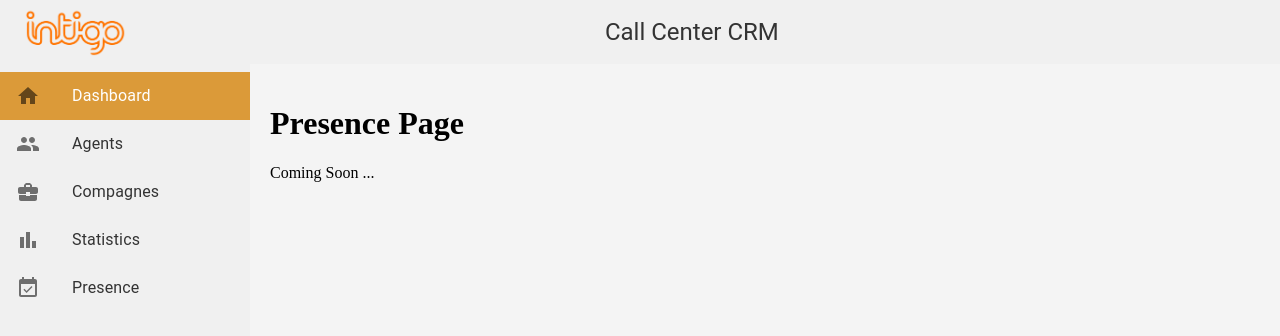
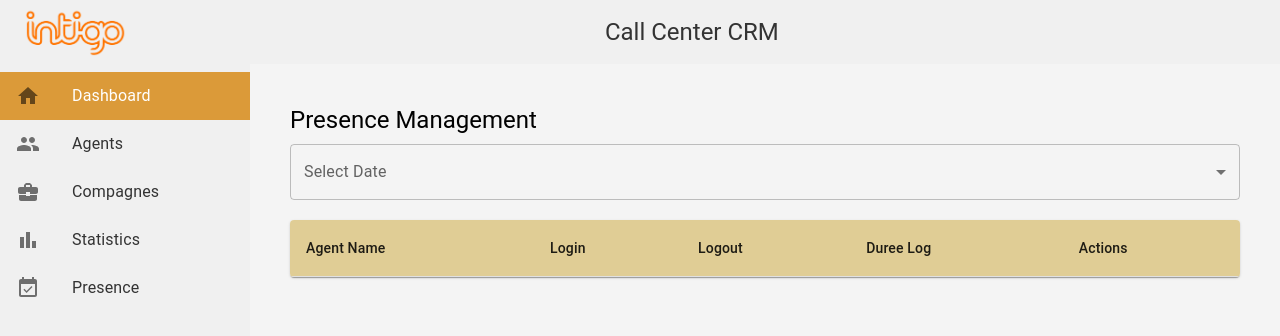
Before and after one commit to ramirachdi/CRM-frontend, a React (Create React App) app: page /presence in a window 1280 px wide. Shown: the top 336 px of the page. Built offline with nearby package versions, Linux system fonts and the light colour scheme.

Commit message:
added presence page

```diff
--- /dev/null
+++ b/src/components/DateSelector.js
@@ -0,0 +1,23 @@
+import React from 'react';
+import { FormControl, InputLabel, Select, MenuItem } from '@mui/material';
+
+const DateSelector = ({ selectedDate, setSelectedDate, availableDates }) => {
+  const handleChange = (event) => {
+    setSelectedDate(event.target.value);
+  };
+
+  return (
+    <FormControl fullWidth style={{ marginBottom: '20px' }}>
+      <InputLabel>Select Date</InputLabel>
+      <Select value={selectedDate} onChange={handleChange}>
+        {availableDates.map((date) => (
+          <MenuItem key={date} value={date}>
+            {date}
+          </MenuItem>
+        ))}
+      </Select>
+    </FormControl>
+  );
+};
+
+export default DateSelector;
--- /dev/null
+++ b/src/components/PresenceTable.js
@@ -0,0 +1,37 @@
+import React from 'react';
+import { Table, TableContainer, TableHead, TableRow, TableCell, TableBody, Paper, Button } from '@mui/material';
+
+const PresenceTable = ({ presences }) => {
+  return (
+    <TableContainer component={Paper}>
+      <Table>
+        <TableHead>
+          <TableRow style={{ backgroundColor: '#e0cd95' }}>
+            <TableCell>Agent Name</TableCell>
+            <TableCell>Login</TableCell>
+            <TableCell>Logout</TableCell>
+            <TableCell>Duree Log</TableCell>
+            <TableCell>Actions</TableCell>
+          </TableRow>
+        </TableHead>
+        <TableBody>
+          {presences.map((presence) => (
+            <TableRow key={presence.id}>
+              <TableCell>{presence.agent.name}</TableCell>
+              <TableCell>{presence.login}</TableCell>
+              <TableCell>{presence.logout}</TableCell>
+              <TableCell>{presence.dureeLog}</TableCell>
+              <TableCell>
+                <Button variant="contained" color="primary">
+                  View Details
+                </Button>
+              </TableCell>
+            </TableRow>
+          ))}
+        </TableBody>
+      </Table>
+    </TableContainer>
+  );
+};
+
+export default PresenceTable;
--- a/src/pages/Presence.js
+++ b/src/pages/Presence.js
@@ -1,12 +1,38 @@
-import React from 'react';
+import React, { useState } from 'react';
+import { Typography } from '@mui/material';
+import DateSelector from '../components/DateSelector';
+import PresenceTable from '../components/PresenceTable';
+import { fetchPresencesByDate } from '../services/presenceService';
 
-function Statistics() {
+const PresencePage = () => {
+  const [selectedDate, setSelectedDate] = useState('');
+  const [presences, setPresences] = useState([]);
+
+  const availableDates = ['2024-11-01', '2024-11-02']; // Replace with dynamic dates if needed
+
+  const handleDateChange = async (date) => {
+    setSelectedDate(date);
+    try {
+      const data = await fetchPresencesByDate(date);
+      setPresences(data);
+    } catch (error) {
+      console.error('Error fetching presences:', error);
+    }
+  };
+
   return (
-    <div>
-      <h1>Presence Page</h1>
-      <p>Coming Soon ...</p>
+    <div style={{ padding: '20px' }}>
+      <Typography variant="h5" gutterBottom>
+        Presence Management
+      </Typography>
+      <DateSelector
+        selectedDate={selectedDate}
+        setSelectedDate={handleDateChange}
+        availableDates={availableDates}
+      />
+      <PresenceTable presences={presences} />
     </div>
   );
-}
+};
 
-export default Statistics;
+export default PresencePage;
--- /dev/null
+++ b/src/services/presenceService.js
@@ -0,0 +1,8 @@
+import axios from 'axios';
+
+const BASE_URL = 'http://localhost:3001/presences';
+
+export const fetchPresencesByDate = async (date) => {
+  const response = await axios.get(`${BASE_URL}/date/${date}`);
+  return response.data;
+};
```
